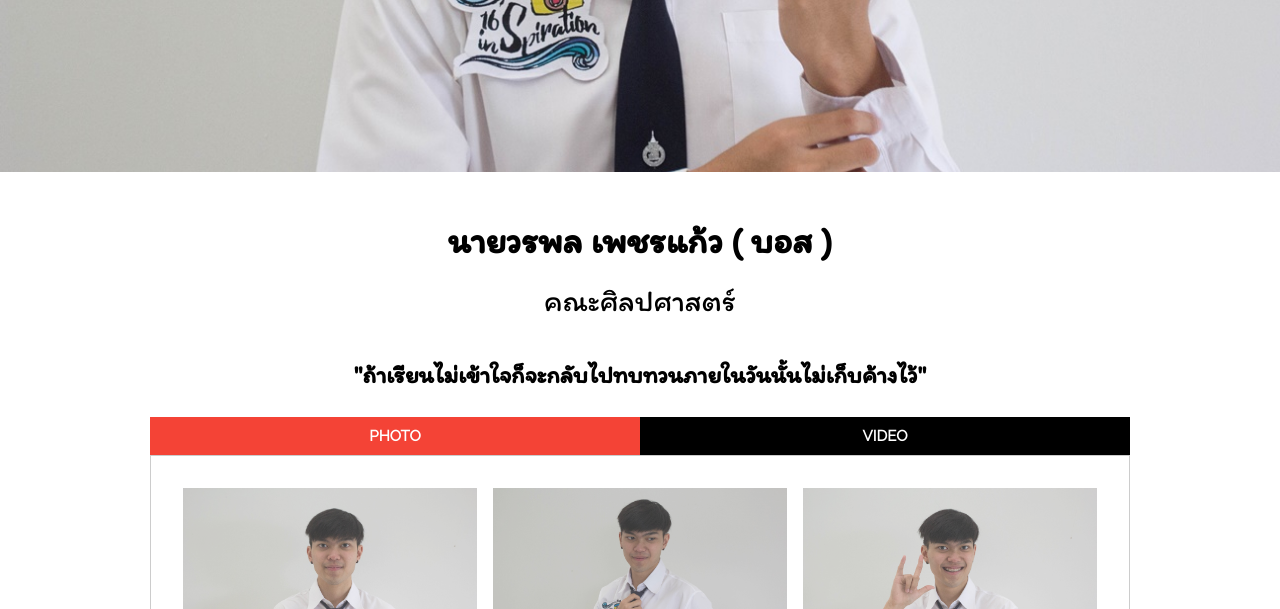
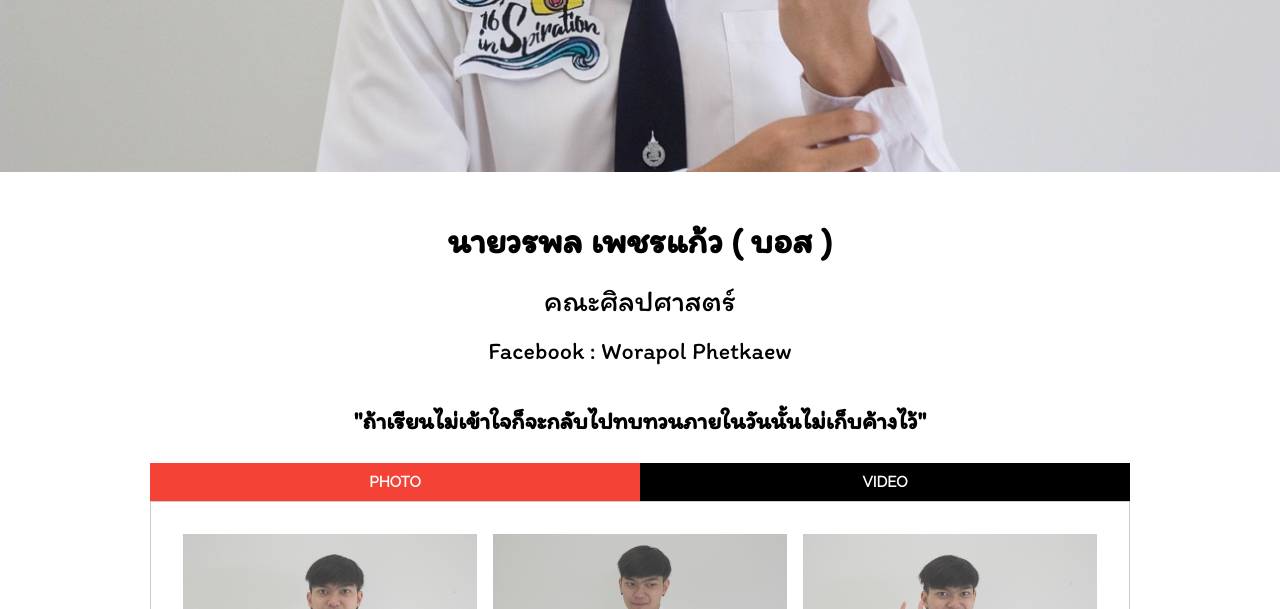
Before and after one commit to impalmn/16Inspirations-boss, a plain HTML site: page index.html in a window 1280 px wide. Shown: the part 491-1100 px from the top of the page. Drawn offline with nearby package versions, Linux system fonts and the light colour scheme.

Commit message:
Update index.html

```diff
--- a/index.html
+++ b/index.html
@@ -43,6 +43,7 @@ h2,h3,h4,h5,h6,p {font-family: "Itim", sans-serif}
   <div class="w3-content">
     <h2 class="w3-center w3-text-black  w3-xxlarge"><b>นายวรพล เพชรแก้ว ( บอส )</b></h2>
     <h2 class="w3-center w3-text-black">คณะศิลปศาสตร์</h2>
+    <h3 class="w3-center w3-text-black">Facebook : Worapol Phetkaew</h3>
 
 
   <!-- ???? -->
```
